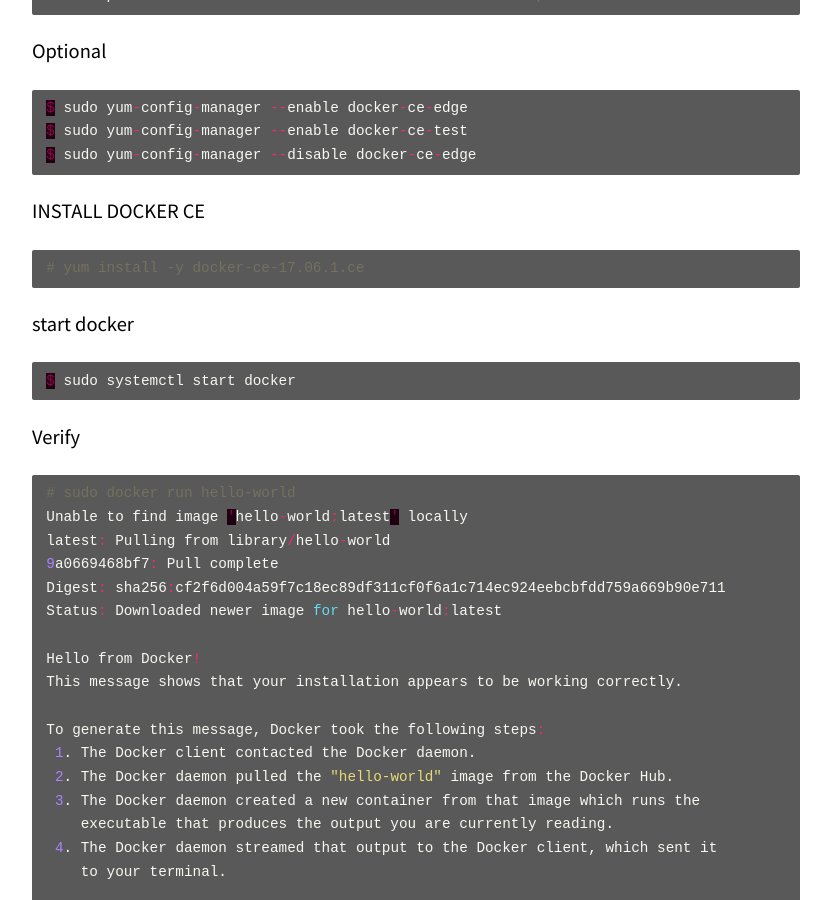
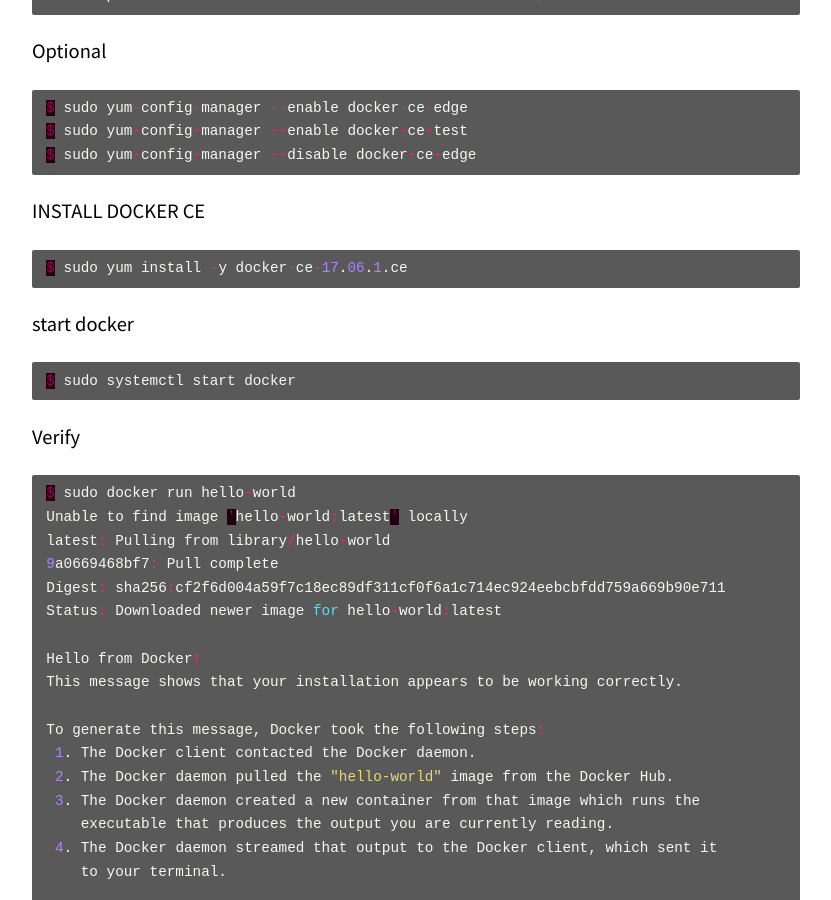
Before and after one commit to astrisk/astrisk.github.io, a Jekyll site: the page built from _posts/2017-11-24-docker-ce-install.md, in a window 1280 px wide and 900 px high, scrolled down 774 px. Shown: the whole window, without its empty margins (224-1055 px from the left). Built offline with Jekyll 4.4.1, drawn with Linux system fonts in a browser that asks for light colours; some web fonts are replaced.

Commit message:
把#改成$.#为注释，字体变成灰色

```diff
--- a/_posts/2017-11-24-docker-ce-install.md
+++ b/_posts/2017-11-24-docker-ce-install.md
@@ -45,7 +45,7 @@
 
 {% highlight c %}
 
-# yum install -y docker-ce-17.06.1.ce
+$ sudo yum install -y docker-ce-17.06.1.ce
 
 {% endhighlight %}
 
@@ -61,7 +61,7 @@
 
 {% highlight c %}
 
-# sudo docker run hello-world
+$ sudo docker run hello-world
 Unable to find image 'hello-world:latest' locally
 latest: Pulling from library/hello-world
 9a0669468bf7: Pull complete
```
